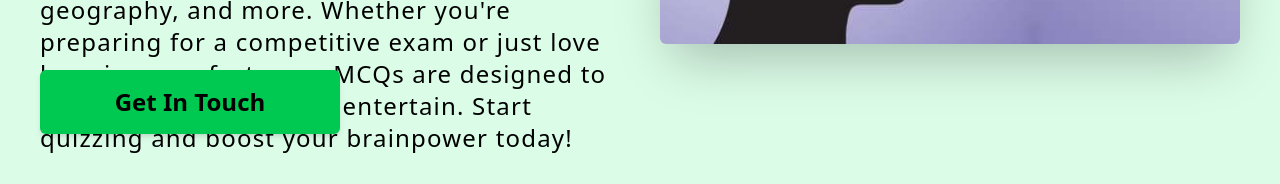
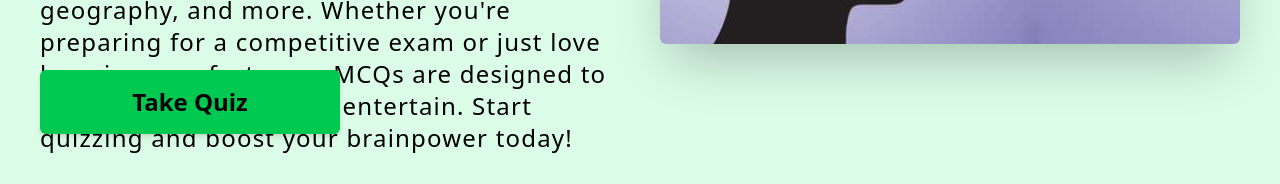
Before and after one commit to BilalUnknown10/General-Knowledge-front-end, a React (Vite) app: page / in a window 1280 px wide. Shown: the part 466-650 px from the top of the page. Built offline with nearby package versions, Linux system fonts and the light colour scheme; no server answers.

Commit message:
change home page button get in touch to take a quiz and also link mcqs page

```diff
--- a/src/components/homePageComponents/FirstSection.jsx
+++ b/src/components/homePageComponents/FirstSection.jsx
@@ -1,4 +1,5 @@
 import React from 'react'
+import { Link } from 'react-router-dom'
 
 function FirstSection() {
   return (
@@ -7,7 +8,9 @@ function FirstSection() {
         <div className="description md:pt-20 basis-1/2 relative">
             <h1 className='md:text-3xl font-bold text-2xl'>Test Your Knowledge with Engaging MCQs!</h1>
             <p className='md:text-2xl md:mt-5 mt-2 md:w-[600px] md:tracking-wider'>Sharpen your mind with our curated collection of multiple-choice questions covering a wide range of General Knowledge topics — from history and science to current affairs, geography, and more. Whether you're preparing for a competitive exam or just love learning new facts, our MCQs are designed to educate, challenge, and entertain. Start quizzing and boost your brainpower today!</p>
-            <button className=' w-full my-5 md:w-1/2 font-bold md:text-2xl md:absolute md:bottom-0 py-4 px-10 rounded-md shadow-md cursor-pointer bg-green-500 hover:bg-green-400 hover:text-white transition-all duration-700 ease-in-out hover:w-full'>Get In Touch</button>
+            <Link to={'/mcqs'}>
+            <button className=' w-full my-5 md:w-1/2 font-bold md:text-2xl md:absolute md:bottom-0 py-4 px-10 rounded-md shadow-md cursor-pointer bg-green-500 hover:bg-green-400 hover:text-white transition-all duration-700 ease-in-out hover:w-full'>Take Quiz</button>
+            </Link>
         </div>
         <div className="Image basis-1/2">
             <img className=' md:h-[350px] md:shadow-2xl rounded-md md:w-[700px]' src="/general-knowledge.jpg" alt="" />
```
